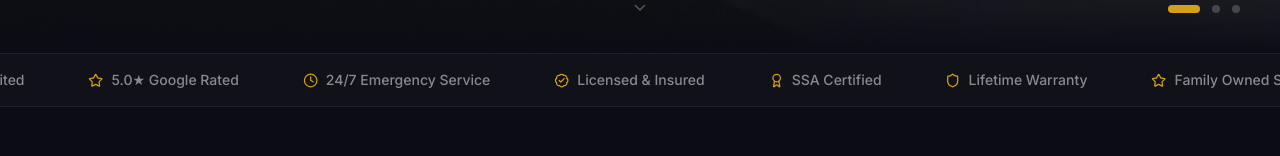
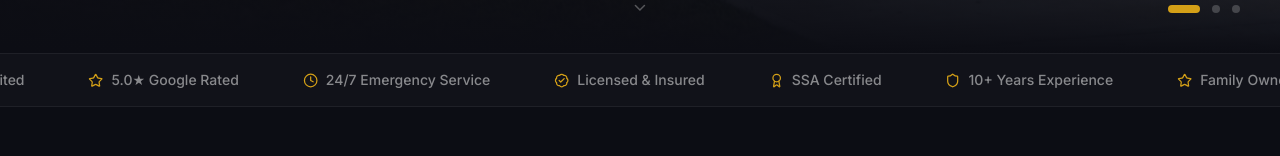
Before and after one commit to Founditmarketing/legacy-garage-doors, a Next.js app: page / in a window 1280 px wide. Shown: the part 796-952 px from the top of the page. Built offline with nearby package versions, Linux system fonts and the light colour scheme.

Commit message:
Remove all 'lifetime warranty' references sitewide

```diff
--- a/src/app/layout.tsx
+++ b/src/app/layout.tsx
@@ -17,7 +17,7 @@ export const metadata: Metadata = {
     template: "%s | Legacy Garage Doors",
   },
   description:
-    "Family-owned garage door experts serving Southern Mississippi. 24/7 emergency service, lifetime warranty, 5.0★ Google rated. Call (601) 436-7907.",
+    "Family-owned garage door experts serving Southern Mississippi. 24/7 emergency service, 5.0★ Google rated. Call (601) 436-7907.",
   keywords: [
     "garage door repair",
     "garage door installation",
@@ -29,7 +29,7 @@ export const metadata: Metadata = {
   openGraph: {
     title: "Legacy Garage Doors | 24/7 Service — Hattiesburg, MS",
     description:
-      "Family-owned garage door experts. 24/7 emergency service, lifetime warranty, 5.0★ Google rated.",
+      "Family-owned garage door experts. 24/7 emergency service, 5.0★ Google rated.",
     type: "website",
     locale: "en_US",
     siteName: "Legacy Garage Doors",
@@ -46,7 +46,7 @@ export const metadata: Metadata = {
     card: "summary_large_image",
     title: "Legacy Garage Doors | 24/7 Service — Hattiesburg, MS",
     description:
-      "Family-owned garage door experts. 24/7 emergency service, lifetime warranty, 5.0★ Google rated.",
+      "Family-owned garage door experts. 24/7 emergency service, 5.0★ Google rated.",
     images: ["https://legacy-garage-doors.vercel.app/images/og-image.png"],
   },
 };
@@ -66,7 +66,7 @@ export default function RootLayout({
               "@context": "https://schema.org",
               "@type": "LocalBusiness",
               name: "Legacy Garage Doors",
-              description: "Family-owned garage door experts serving Southern Mississippi. 24/7 emergency service, lifetime warranty.",
+              description: "Family-owned garage door experts serving Southern Mississippi. 24/7 emergency service.",
               telephone: "(601) 436-7907",
               email: "seth@legacydoorsales.com",
               url: "https://legacy-garage-doors.vercel.app",
--- a/src/app/page.tsx
+++ b/src/app/page.tsx
@@ -15,7 +15,7 @@ const services = [
   { title: "Preventive Maintenance", icon: ClipboardCheck, slug: "preventive-maintenance", desc: "Routine care to avoid costly breakdowns and extend door life." },
   { title: "Expert Repairs", icon: Wrench, slug: "expert-repairs", desc: "Same-day service. Any issue, any brand — resolved fast." },
   { title: "Diagnostic Service", icon: Search, slug: "diagnostic-service", desc: "Precision fault detection & detailed reporting." },
-  { title: "Spring Replacements", icon: Zap, slug: "spring-replacements", desc: "High-cycle springs with lifetime warranty." },
+  { title: "Spring Replacements", icon: Zap, slug: "spring-replacements", desc: "High-cycle springs rated for 20,000+ cycles — installed safely by trained technicians." },
   { title: "Rollers & Cables", icon: CircleDot, slug: "rollers-and-cables", desc: "Silent nylon rollers for buttery-smooth operation." },
   { title: "Weather Seals", icon: CloudRain, slug: "weather-seals", desc: "Total protection from rain, pests, and drafts." },
   { title: "Operator Replacements", icon: Settings, slug: "operator-replacements", desc: "Smart operators for the modern home." },
--- a/src/app/services/[slug]/page.tsx
+++ b/src/app/services/[slug]/page.tsx
@@ -58,7 +58,7 @@ const serviceData: Record<string, {
   },
   "spring-replacements": {
     title: "Spring Replacements",
-    desc: "Garage door spring replacement in Hattiesburg, MS. High-cycle springs, lifetime warranty.",
+    desc: "Garage door spring replacement in Hattiesburg, MS. High-cycle springs rated 20,000+ cycles.",
     image: "/images/service-spring-replacements.png",
     imageAlt: "Residential home exterior with garage doors",
     paragraphs: [
--- a/src/app/services/page.tsx
+++ b/src/app/services/page.tsx
@@ -15,7 +15,7 @@ const allServices = [
   { title: "Preventative Maintenance", slug: "preventive-maintenance", desc: "Keep your system running smoothly and avoid costly emergency repairs with routine care and inspection.", Icon: ClipboardCheck },
   { title: "Repairs on Doors & Operators", slug: "expert-repairs", desc: "Broken panels, malfunctioning motors, misaligned tracks — we repair all makes and models, same day.", Icon: Wrench },
   { title: "Diagnostic Service Calls", slug: "diagnostic-service", desc: "Expert troubleshooting that identifies the root cause before a single wrench turns.", Icon: Search },
-  { title: "Spring Replacements", slug: "spring-replacements", desc: "Safe, professional replacement of high-tension springs with lifetime warranty.", Icon: Zap },
+  { title: "Spring Replacements", slug: "spring-replacements", desc: "Safe, professional replacement of high-tension springs by trained technicians.", Icon: Zap },
   { title: "Rollers & Cables", slug: "rollers-and-cables", desc: "Smooth out noisy operation and ensure safety with fresh nylon rollers and heavy-duty cables.", Icon: CircleDot },
   { title: "Weather Seals", slug: "weather-seals", desc: "Protect your garage from pests, dust, and drafts with professional weather stripping.", Icon: CloudRain },
   { title: "Operator Replacements", slug: "operator-replacements", desc: "Modern, quiet, smart-connected openers from LiftMaster and Chamberlain.", Icon: Settings },
--- a/src/components/CinematicHero.tsx
+++ b/src/components/CinematicHero.tsx
@@ -18,8 +18,8 @@ const SLIDES = [
   },
   {
     image: "/images/about-garage.jpg",
-    words: ["Built", "to", "Last.", "Backed", "for", "Life."],
-    sub: "Every installation includes our lifetime warranty. Over a decade of trusted craftsmanship.",
+    words: ["Built", "to", "Last.", "Trusted", "for", "Life."],
+    sub: "Over a decade of trusted craftsmanship across Southern Mississippi. We stand behind every job.",
   },
 ];
 
--- a/src/components/TrustMarquee.tsx
+++ b/src/components/TrustMarquee.tsx
@@ -6,7 +6,7 @@ const badges = [
   { icon: Clock, label: "24/7 Emergency Service" },
   { icon: BadgeCheck, label: "Licensed & Insured" },
   { icon: Award, label: "SSA Certified" },
-  { icon: Shield, label: "Lifetime Warranty" },
+  { icon: Shield, label: "10+ Years Experience" },
   { icon: Star, label: "Family Owned Since 2014" },
 ];
 
```
